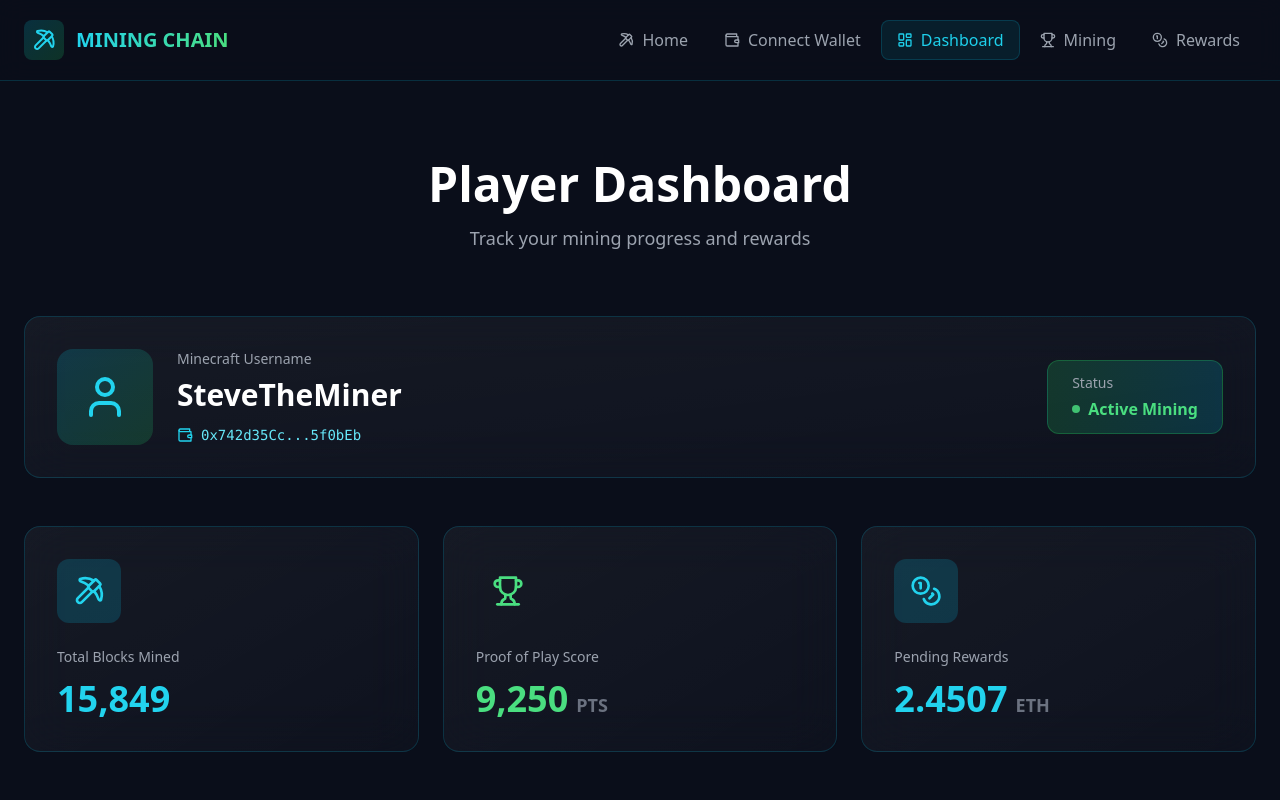
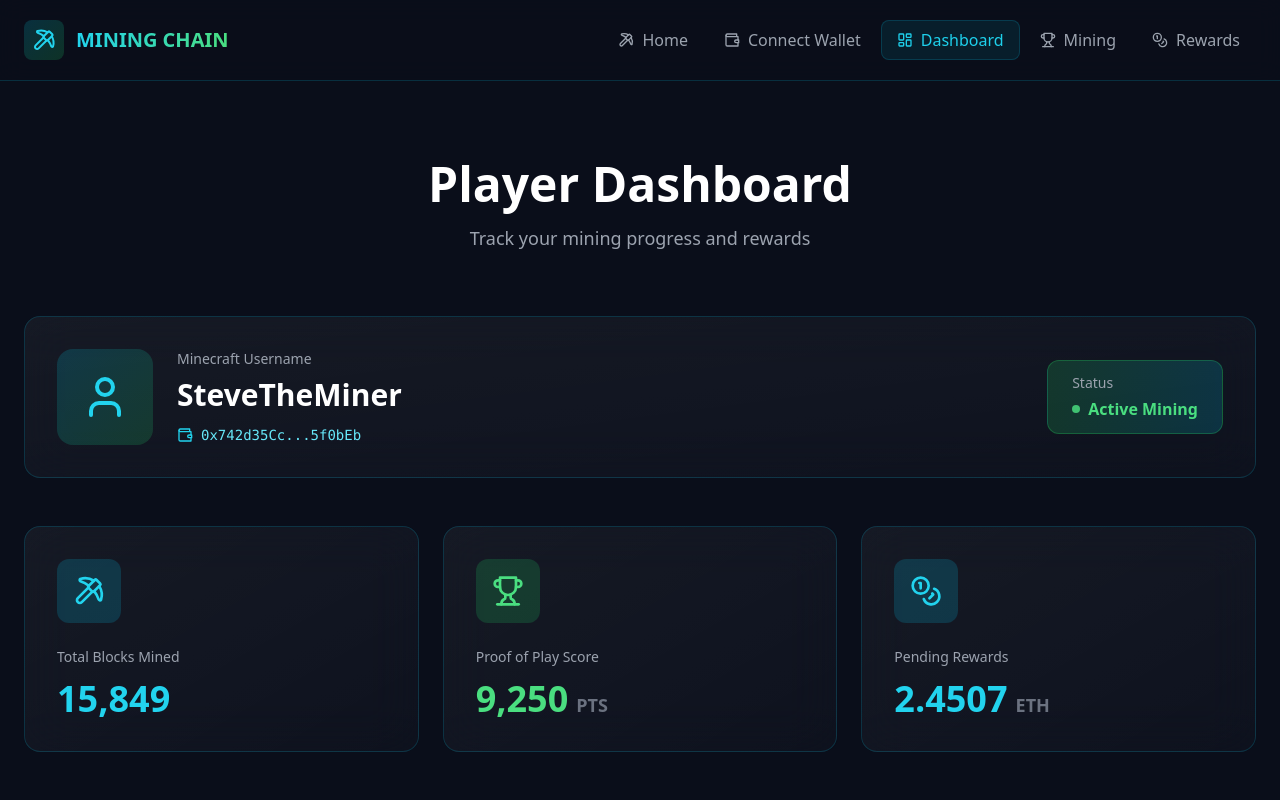
Before and after one commit to priyanshuanand1635/Block-Chain-project-webpage, a React (Vite) app: page /dashboard in a window 1280 px wide. Shown: the top 800 px of the page. Built offline with nearby package versions, Linux system fonts and the light colour scheme.

Commit message:
Repaired local dev base path and fixed dynamic Tailwind classes

```diff
--- a/src/components/Dashboard.tsx
+++ b/src/components/Dashboard.tsx
@@ -105,14 +105,17 @@ export default function Dashboard() {
               <div className="absolute inset-0 bg-gradient-to-br from-cyan-500/5 to-green-500/5 opacity-0 group-hover:opacity-100 transition-opacity" />
 
               <div className="relative">
-                <div className={`inline-flex p-4 rounded-xl bg-${card.color}-500/20 mb-6`}>
-                  <card.icon className={`w-8 h-8 text-${card.color}-400`} />
+                <div className={`inline-flex p-4 rounded-xl mb-6 ${card.color === 'cyan' ? 'bg-cyan-500/20' : 'bg-green-500/20'
+                  }`}>
+                  <card.icon className={`w-8 h-8 ${card.color === 'cyan' ? 'text-cyan-400' : 'text-green-400'
+                    }`} />
                 </div>
 
                 <div className="text-gray-400 text-sm mb-3">{card.label}</div>
 
                 <div className="flex items-baseline gap-2">
-                  <span className={`text-4xl font-black text-${card.color}-400`}>
+                  <span className={`text-4xl font-black ${card.color === 'cyan' ? 'text-cyan-400' : 'text-green-400'
+                    }`}>
                     {card.value}
                   </span>
                   {card.suffix && (
--- a/vite.config.ts
+++ b/vite.config.ts
@@ -2,8 +2,8 @@ import { defineConfig } from 'vite';
 import react from '@vitejs/plugin-react';
 
 // https://vitejs.dev/config/
-export default defineConfig({
-  base: '/Block-Chain-project-webpage/',
+export default defineConfig(({ command }) => ({
+  base: command === 'serve' ? '/' : '/Block-Chain-project-webpage/',
   plugins: [react()],
   optimizeDeps: {
     exclude: ['lucide-react'],
@@ -13,4 +13,4 @@ export default defineConfig({
     port: 5173,
     strictPort: false,
   },
-});
+}));
```
